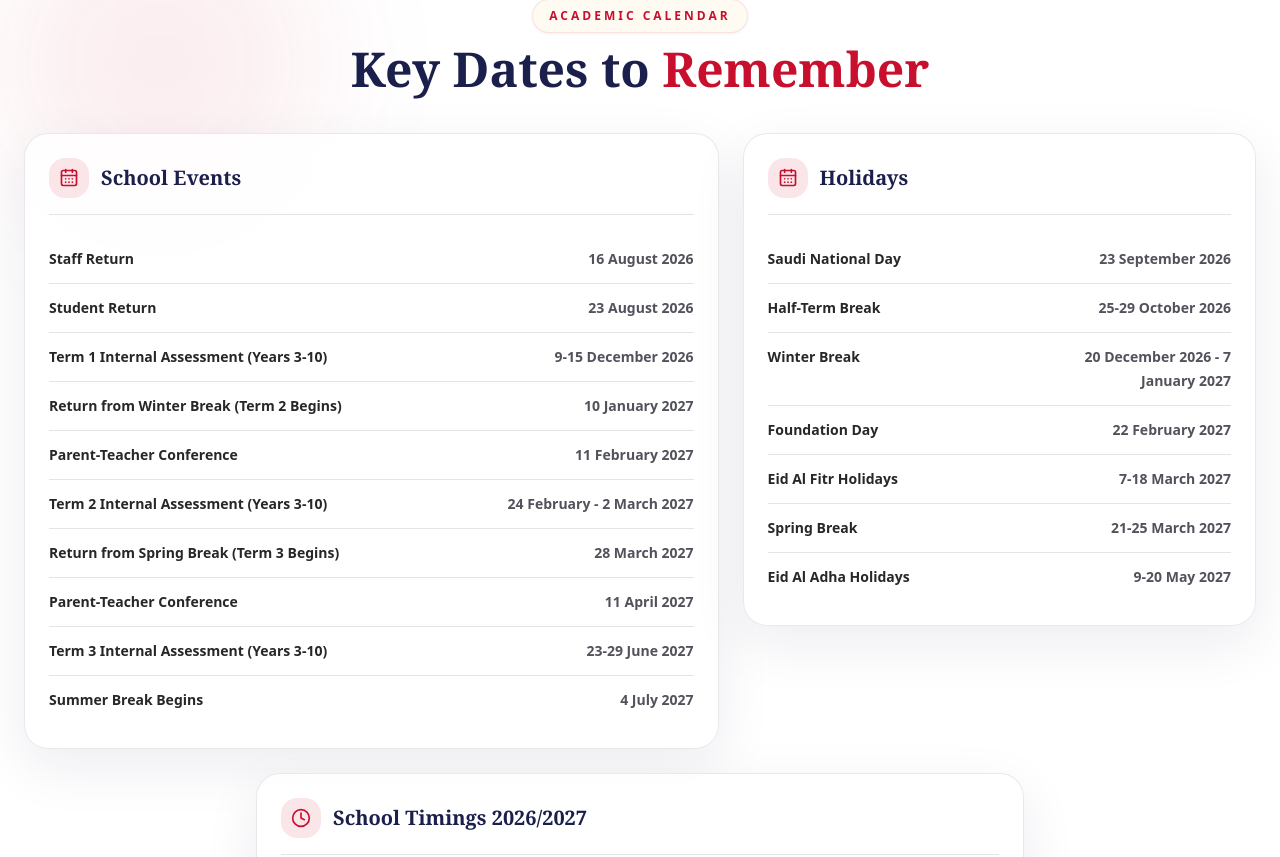
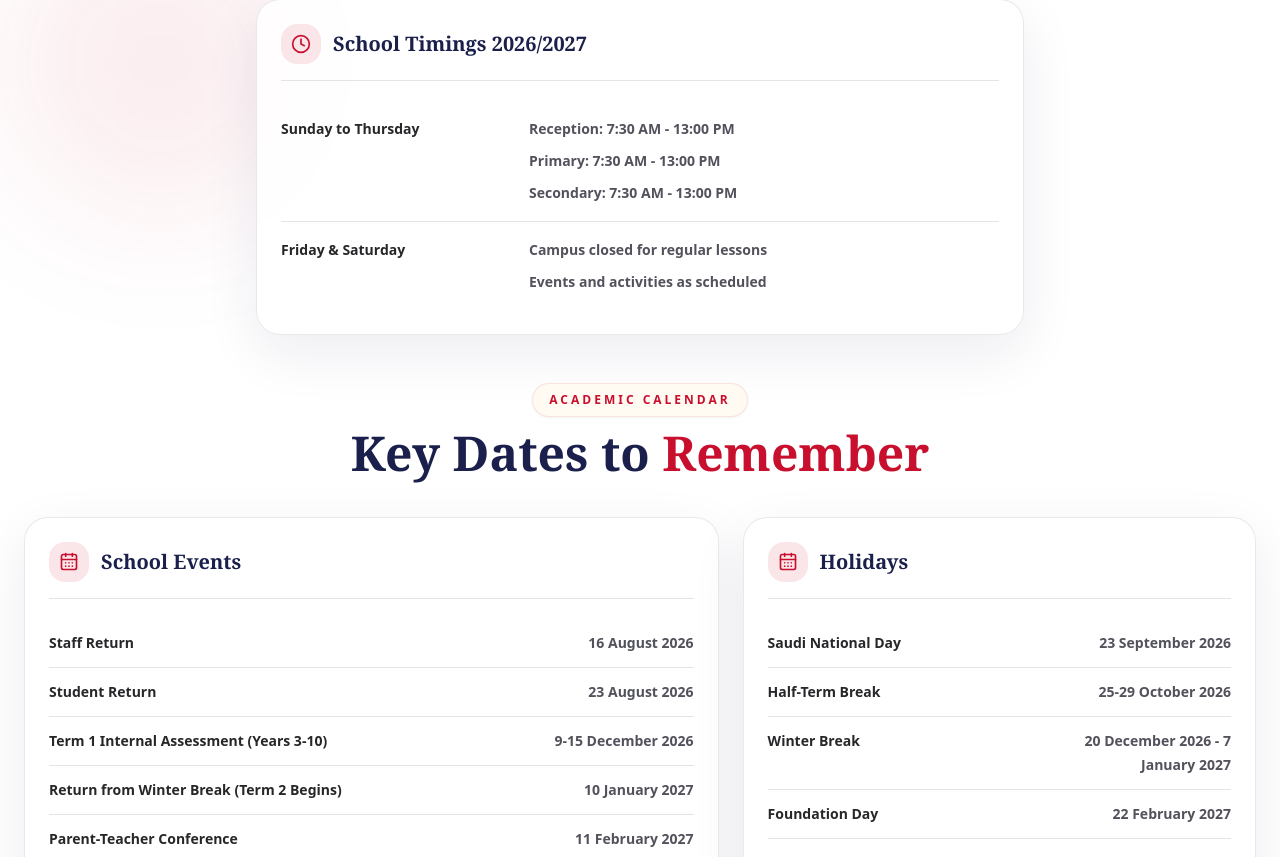
Before and after one commit to MuhammadOsman381/bis-tabuk, a Next.js app: page / in a window 1280 px wide. Shown: the part 1803-2660 px from the top of the page. Built offline with nearby package versions, Linux system fonts and the light colour scheme; no server answers; the database is empty.

Commit message:
Move homepage school timings above key dates

```diff
--- a/components/sections/KeyDates.tsx
+++ b/components/sections/KeyDates.tsx
@@ -82,6 +82,10 @@ export default function KeyDates() {
     <section className="relative overflow-hidden bg-white py-20 text-[#1A1F4B] dark:bg-zinc-950 dark:text-white sm:py-24">
       <div className="absolute left-0 top-0 h-80 w-80 rounded-full bg-[#C8102E]/7 blur-3xl dark:bg-[#C9A84C]/10" />
       <div className="relative mx-auto max-w-7xl px-6">
+        <Reveal className="mx-auto mb-12 max-w-3xl">
+          <SchoolTimings />
+        </Reveal>
+
         <Reveal className="mb-10 text-center">
           <span className="inline-flex rounded-full border border-[#C8102E]/10 bg-[#fffaf2] px-4 py-2 text-xs font-bold uppercase tracking-[3px] text-[#C8102E] shadow-sm shadow-[#1A1F4B]/5 backdrop-blur-xl dark:border-white/10 dark:bg-white/8 dark:text-[#C9A84C]">Academic Calendar</span>
           <h2 className="mt-3 text-4xl font-bold md:text-5xl">Key Dates to <span className="text-[#C8102E] dark:text-[#C9A84C]">Remember</span></h2>
@@ -101,10 +105,6 @@ export default function KeyDates() {
             <DateList title="Holidays" items={holidays} />
           </motion.div>
         </motion.div>
-
-        <Reveal className="mx-auto mt-6 max-w-3xl">
-          <SchoolTimings />
-        </Reveal>
       </div>
     </section>
   );
```
